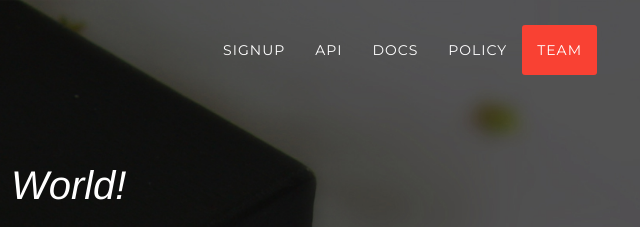
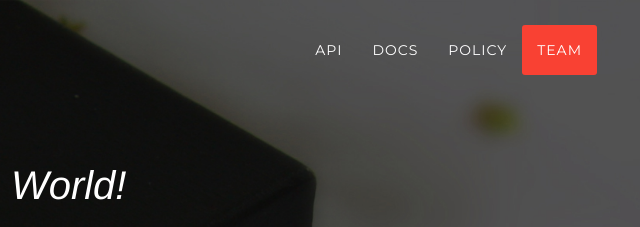
Before and after one commit to jxcube/Gift-O-Matic-Website, a plain HTML site: page index.html in a window 1280 px wide. Shown: the top 227 px of the page, 628-1268 px from the left. Drawn offline with Linux system fonts and the light colour scheme; a web font is replaced by a local one.

Commit message:
Update
removal of some unnecessary content

```diff
--- a/index.html
+++ b/index.html
@@ -51,9 +51,6 @@
                 <ul class="nav navbar-nav navbar-right">
                     <li class="hidden">
                         <a href="#page-top"></a>
-                    </li>
-                    <li>
-                        <a class="page-scroll" href="#signup">signup</a>
                     </li>
                     <li>
                         <a class="page-scroll" href="#api">API</a>
```
